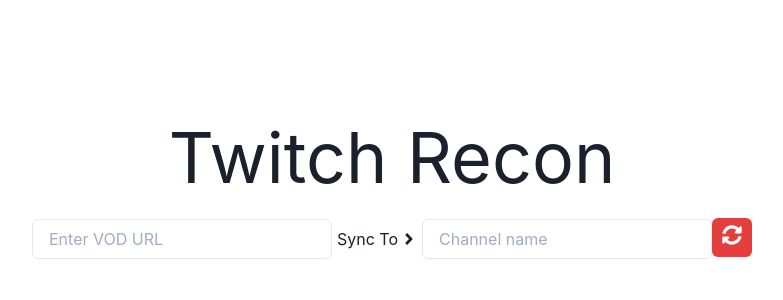
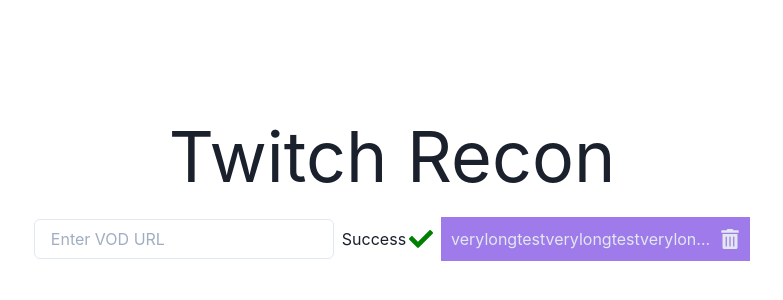
Before and after one commit to Gr33nLight/twitch_recon, a Next.js app: page / in a window 1280 px wide. Shown: the part 184-484 px from the top of the page, without its empty margins (248-1031 px from the left). Built offline with nearby package versions, Linux system fonts and the light colour scheme.

Commit message:
refactor(ui): result component

```diff
--- /dev/null
+++ b/components/ChannelSelect.js
@@ -0,0 +1,58 @@
+import React, { useState } from 'react';
+import { Input, Box, IconButton, Icon } from '@chakra-ui/react';
+import { FaSyncAlt } from 'react-icons/fa';
+
+const ChannelSelect = ({ vodUrl, setVodResult }) => {
+  const [channel, setChannel] = useState('');
+
+  const sendReq = async () => {
+    const duration = String.raw`(?:(\d+)h)?(?:(\d+)m)?(?:(\d+)s)`;
+    const vId = String.raw`\d\d\d\d\d\d\d\d\d`;
+
+    const videoWithTimestampRE = new RegExp(`(${vId})(?:\\?t=(${duration}))?`);
+
+    const match = vodUrl.match(videoWithTimestampRE);
+
+    if (match && match.length == 6) {
+      const vod_id = match[1];
+      let seconds =
+        parseInt(match[3]) * 3600 +
+        parseInt(match[4]) * 60 +
+        parseInt(match[5]);
+      const res = await fetch(`/api/sync/${vod_id}`, {
+        method: 'POST',
+        headers: {
+          'Content-Type': 'application/json',
+        },
+        body: JSON.stringify({ timestamp: seconds, channel }), // body data type must match "Content-Type" header
+      });
+
+      const vodSync = await res.json();
+      setVodResult(vodSync?.vodinfo?.url);
+    }
+  };
+  return (
+    <Box fllex="1" lineHeight="0" verticalAlign="0" marginTop={['10px', '0px']}>
+      <Input
+        placeholder="Channel name"
+        value={channel}
+        verticalAlign="none"
+        w={[300, 180, 290]}
+        onChange={(e) => setChannel(e.target.value)}
+      />
+      <IconButton
+        aria-label="Sync"
+        verticalAlign="baseline"
+        height={39}
+        margin="0px auto"
+        mt={['10px', '0px']}
+        colorScheme="purple"
+        display={['block', 'initial']}
+        onClick={() => sendReq()}
+        icon={<Icon w="5" h="5" as={FaSyncAlt} />}
+      />
+    </Box>
+  );
+};
+
+export default ChannelSelect;
--- /dev/null
+++ b/components/Progress.js
@@ -0,0 +1,29 @@
+import React from 'react';
+import { FaAngleRight, FaCheck } from 'react-icons/fa';
+import { Input, Link, Box, Icon } from '@chakra-ui/react';
+
+const Progress = ({ result }) => {
+  if (result) {
+    return (
+      <Box px="8px" display="inline-flex" alignItems="center">
+        Success
+        <FaCheck
+          fontSize="1.5em"
+          color="green"
+          style={{
+            marginLeft: '3px',
+          }}
+        />
+      </Box>
+    );
+  } else {
+    return (
+      <Box px="5px" display="inline-flex" alignItems="center">
+        Sync To
+        <FaAngleRight style={{ height: '18px', marginLeft: '3px' }} />
+      </Box>
+    );
+  }
+};
+
+export default Progress;
--- /dev/null
+++ b/components/VodSyncResult.js
@@ -0,0 +1,27 @@
+import React from 'react';
+import { Link, Box, IconButton, Icon, Text } from '@chakra-ui/react';
+import { FaTrashAlt } from 'react-icons/fa';
+
+const VodSyncResult = ({ result, setVodResult }) => {
+  return (
+    <Box padding="10px" bgColor="purple.400" display="inherit">
+      <Text fontSize="md" color="gray.200">
+        <Link href={result} isExternal>
+          {result.substr(0, 31) + '...'}
+        </Link>
+      </Text>
+      <Icon
+        cursor="pointer"
+        onClick={() => setVodResult('')}
+        w="5"
+        h="5"
+        as={FaTrashAlt}
+        color="gray.200"
+        mt="2px"
+        ml="10px"
+      />
+    </Box>
+  );
+};
+
+export default VodSyncResult;
--- a/package.json
+++ b/package.json
@@ -8,7 +8,6 @@
     "start": "next start"
   },
   "dependencies": {
-    "@chakra-ui/icons": "^1.0.8",
     "@chakra-ui/react": "^1.3.4",
     "@emotion/react": "^11.1.5",
     "@emotion/styled": "^11.1.5",
--- a/pages/index.js
+++ b/pages/index.js
@@ -1,40 +1,20 @@
 import Head from 'next/head';
-// import styles from '../styles/Home.module.css';
 import { useState } from 'react';
-import { Input, Link, Box, IconButton, Icon } from '@chakra-ui/react';
-import { FaSyncAlt, FaAngleRight } from 'react-icons/fa';
+import { Input, Link, Box } from '@chakra-ui/react';
+import ChannelSelect from '../components/ChannelSelect';
+import VodSyncResult from '../components/VodSyncResult';
+import Progress from '../components/Progress';
 
 export default function Home() {
   const [vodUrl, setVodUrl] = useState('');
-  const [channel, setChannel] = useState('');
-  const [vodResult, setVodResult] = useState('');
-  const sendReq = async () => {
-    const duration = String.raw`(?:(\d+)h)?(?:(\d+)m)?(?:(\d+)s)`;
-    const vId = String.raw`\d\d\d\d\d\d\d\d\d`;
+  const [vodResult, setVodResult] = useState(
+    'verylongtestverylongtestverylongtest'
+  );
+  let resultTxt = 'Sync To';
 
-    const videoWithTimestampRE = new RegExp(`(${vId})(?:\\?t=(${duration}))?`);
-
-    const match = vodUrl.match(videoWithTimestampRE);
-
-    if (match && match.length == 6) {
-      const vod_id = match[1];
-      let seconds =
-        parseInt(match[3]) * 3600 +
-        parseInt(match[4]) * 60 +
-        parseInt(match[5]);
-      const res = await fetch(`/api/sync/${vod_id}`, {
-        method: 'POST',
-        headers: {
-          'Content-Type': 'application/json',
-        },
-        body: JSON.stringify({ timestamp: seconds, channel }), // body data type must match "Content-Type" header
-      });
-
-      const vodSync = await res.json();
-      setVodResult(vodSync?.vodinfo?.url);
-    }
-  };
-
+  if (vodResult) {
+    resultTxt = 'Success';
+  }
   return (
     <Box
       minH={'calc(100vh - 60px)'}
@@ -51,13 +31,11 @@
           Twitch Recon
         </Box>
         <Box
-          // minH={'calc(100vh - 60px)'}
           py={'0.5rem'}
           px={'0rem'}
           display={'flex'}
           flex="1"
-          flexDirection={['column', 'row', 'row', 'row', 'row']}
-          // flexDirection="column"
+          flexDirection={['column', 'row', 'row', 'row']}
           justifyContent={'center'}
           alignItems={'center'}
         >
@@ -65,42 +43,18 @@
             placeholder="Enter VOD URL"
             value={vodUrl}
             w={[300, 190, 300]}
-            onChange={(e) => setVodUrl(e.target.value)}
+            onChange={(e) => {
+              if (vodResult) setVodResult('');
+              setVodUrl(e.target.value);
+            }}
           />
-          <Box px="5px" display="inline-flex" alignItems="center">
-            Sync To
-            <FaAngleRight style={{ height: '18px', marginLeft: '3px' }} />
-          </Box>
-          <Box
-            fllex="1"
-            lineHeight="0"
-            verticalAlign="0"
-            marginTop={['10px', '0px']}
-          >
-            <Input
-              placeholder="Channel name"
-              value={channel}
-              verticalAlign="none"
-              w={[300, 180, 290]}
-              onChange={(e) => setChannel(e.target.value)}
-            />
-            <IconButton
-              colorScheme="blue"
-              aria-label="Sync"
-              verticalAlign="baseline"
-              height={39}
-              margin="0px auto"
-              mt={['10px', '0px']}
-              colorScheme="red"
-              display={['block', 'initial']}
-              onClick={() => sendReq()}
-              icon={<Icon w="5" h="5" as={FaSyncAlt} />}
-            />
-          </Box>
+          <Progress result={vodResult} />
+
+          {!vodResult && (
+            <ChannelSelect vodUrl={vodUrl} setVodResult={setVodResult} />
+          )}
           {vodResult && (
-            <Link href={vodResult} isExternal>
-              Success! Here is your link to the VOD
-            </Link>
+            <VodSyncResult result={vodResult} setVodResult={setVodResult} />
           )}
         </Box>
       </Box>
```
Also changed, not shown: 1 other file (tests, documents, lock files or other folders).
